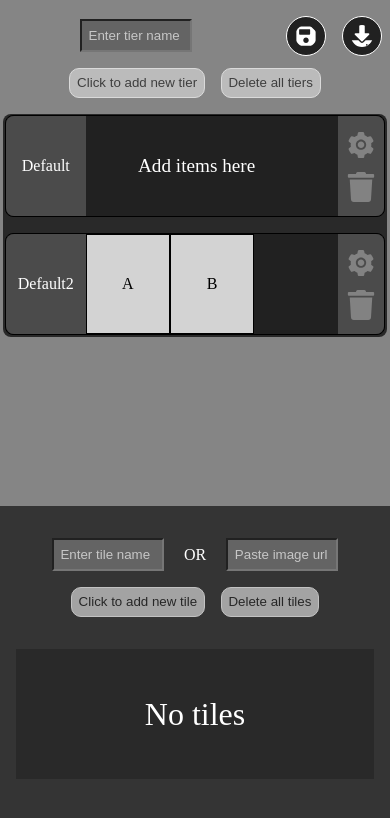
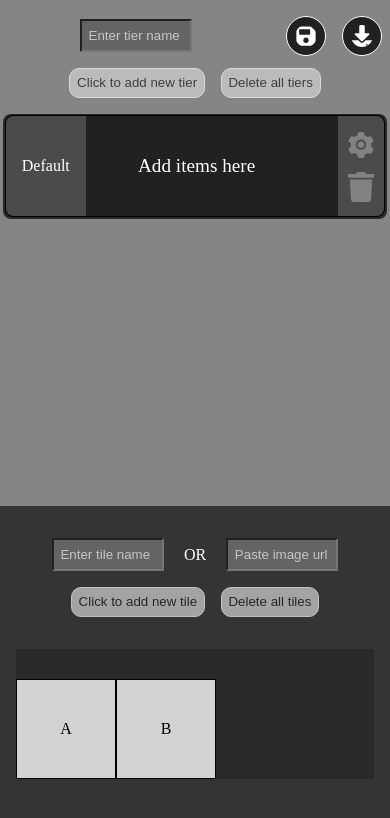
Before and after one commit to Ace1012/drag-n-drop-react, a React (Vite) app: page / in a window 390 px wide. Shown: the top 818 px of the page. Built offline with nearby package versions, Linux system fonts and the light colour scheme.

Commit message:
- Mobile drag and drop tier logic functional. - Used a portal to render tier customization menu.

```diff
--- a/index.html
+++ b/index.html
@@ -9,5 +9,6 @@
   </head>
   <body>
     <div id="root"></div>
+    <div id="portal"></div>
   </body>
 </html>
--- a/src/App.tsx
+++ b/src/App.tsx
@@ -15,6 +15,7 @@ import {
   setDragTier,
   setDragTile,
 } from "./store/useStore";
+import { DataType } from "csstype";
 
 export interface ColorPreset {
   [key: string]: { backgroundColor: string };
@@ -208,17 +209,65 @@ function App() {
     return tilesSectionForwardRef.current!.returnMobileTilesRect();
   }
 
+  function colorToRGB(color: DataType.Color) {
+    const canvas = document.createElement("canvas");
+    const canvasContext = canvas.getContext("2d");
+    canvasContext!.fillStyle = color;
+    const fillStyle = canvasContext!.fillStyle;
+    canvas.remove();
+    // console.log(fillStyle);
+    return fillStyle;
+  }
+
+  /**
+   * Convert rgb value(rgb(154, 205, 50)) to hex #9acd32
+   *
+   * @param rgb
+   * @returns
+   */
+  function computeHex(rgb: string) {
+    let arr = rgb.substring(4, rgb.length - 1).split(", ");
+    const hex = arr.reduce((hex, num) => {
+      return hex.concat(parseInt(num).toString(16));
+    }, "#");
+    console.log(`HEX: ${hex}`);
+    return hex;
+  }
+
+  /**
+   * Code inspired by:
+   *    - https://stackoverflow.com/a/35970186/6017598
+   *    - https://stackoverflow.com/a/3943023/6017598
+   *
+   * @param hex
+   * @returns
+   */
+  function calculateTextColor(hex: string) {
+    hex = hex.substring(1);
+    const [red, green, blue] = [
+      parseInt(hex.slice(0, 2), 16),
+      parseInt(hex.slice(2, 4), 16),
+      parseInt(hex.slice(4, 6), 16),
+    ];
+    return red * 0.299 + green * 0.587 + blue * 0.114 > 120
+      ? "#000000"
+      : "#FFFFFF";
+    // return red * 0.5 + green * 0.5 + blue * 0.5 >= 127.5 ? "#000000" : "#FFFFFF";
+  }
+
   /**
    * Checks whether on mobile to display warning
    */
-  // useEffect(() => {
-  //   const mobileRegex = /iphone|android|ipad/i;
-  //   if (mobileRegex.test(navigator.userAgent)) {
-  //     setIsMobile(true);
-  //     setRevealMobileNav(true);
-  //     console.log("Mobile detected");
-  //   }
-  // }, []);
+  useEffect(() => {
+    const mobileRegex = /iphone|android|ipad/i;
+    if (mobileRegex.test(navigator.userAgent)) {
+      const alreadyWarned = Boolean(sessionStorage.getItem("mobile-warning"));
+      console.log(alreadyWarned);
+      !alreadyWarned && setIsMobile(true);
+      setRevealMobileNav(true);
+      console.log("Mobile detected");
+    }
+  }, []);
 
   return (
     <div
@@ -244,6 +293,7 @@ function App() {
       <PresetsManagement />
       <TierSection
         ref={tiersSectionForwardRef}
+        calculateTextColor={calculateTextColor}
         isPointerHandled={isPointerHandled}
         getTilesSectionRect={getTilesSectionRect}
       />
--- a/src/components/customizationMenu.tsx
+++ b/src/components/customizationMenu.tsx
@@ -1,5 +1,6 @@
 import { forwardRef, useImperativeHandle, useRef } from "react";
 import { ntc } from "../NameThatColor/NameThatColor";
+import ReactDOM from "react-dom";
 
 export interface HandleCustomizationMenuProps {
   editMenuOpacity: (value: string) => void;
@@ -10,9 +11,12 @@ export interface HandleCustomizationMenuProps {
 interface CustomizationMenuProps {
   tierBackgroundColor: string;
   openColorPicker: boolean;
+  parentTierTop: number;
+  isOpen: boolean;
   setOpenColorPicker: React.Dispatch<React.SetStateAction<boolean>>;
   handleSubmit(e: React.FormEvent): void;
   handleNewTitle(e: React.ChangeEvent<HTMLInputElement>): void;
+  calculateTextColor(hex: string): "#000000" | "#FFFFFF";
   closeMenu(): void;
 }
 
@@ -22,11 +26,14 @@ const CustomizationMenu = forwardRef<
 >(
   (
     {
+      parentTierTop,
       tierBackgroundColor,
       openColorPicker,
+      isOpen,
       setOpenColorPicker,
       handleSubmit,
       handleNewTitle,
+      calculateTextColor,
       closeMenu,
     },
     ref
@@ -48,27 +55,23 @@ const CustomizationMenu = forwardRef<
       };
     });
 
-    // function setInputPlaceholderColor(e: React.MouseEvent<HTMLInputElement>) {
-    //   if (e.type === "mouseover") {
-    //     newTitleInputRef.current!.classList.add(
-    //       `${ntc.name(tierBackgroundColor.substring(1))[1].replace(/\s+/g, "")}`
-    //     );
-    //   }
-    //   if (e.type === "mouseleave") {
-    //     newTitleInputRef.current!.classList.remove(
-    //       `${ntc.name(tierBackgroundColor.substring(1))[1].replace(/\s+/g, "")}`
-    //     );
-    //   }
-    // }
-
-    return (
+    return ReactDOM.createPortal(
+      <div
+        className="customization-menu-overlay"
+        style={{
+          zIndex: isOpen ? "100" : "-1",
+        }}
+      >
         <form
+          className="customization-menu"
           ref={customizationMenuRef}
+          data-open={isOpen ? "true" : "false"}
           style={{
-          boxShadow: `inset 0 0 1em ${tierBackgroundColor}`
+            boxShadow: `inset 0 0 2em ${tierBackgroundColor}`,
+            top: parentTierTop,
+            border: `1px solid ${calculateTextColor(tierBackgroundColor)}`,
           }}
           onSubmit={handleSubmit}
-        className="customization-menu"
         >
           <button
             className="color-picker-toggler"
@@ -80,8 +83,6 @@ const CustomizationMenu = forwardRef<
           <input
             type="text"
             ref={newTitleInputRef}
-          // onMouseOver={setInputPlaceholderColor}
-          // onMouseLeave={setInputPlaceholderColor}
             onChange={handleNewTitle}
             placeholder="Enter new title"
           />
@@ -92,6 +93,8 @@ const CustomizationMenu = forwardRef<
             <button type="submit">Save</button>
           </div>
         </form>
+      </div>,
+      document.getElementById("portal")!
     );
   }
 );
--- a/src/components/mobileWarning.tsx
+++ b/src/components/mobileWarning.tsx
@@ -1,19 +1,29 @@
+import { useEffect } from "react";
+
 interface IMobileWarningProps {
   setIsMobile: React.Dispatch<React.SetStateAction<boolean>>;
 }
 
 const MobileWarning = ({ setIsMobile }: IMobileWarningProps) => {
+  useEffect(() => {
+    const initialWarning = Boolean(localStorage.getItem("mobile-warning"));
+    if (!initialWarning) {
+      sessionStorage.setItem("mobile-warning", "true");
+    }
+  }, []);
   return (
     <div className="mobile-warning-overlay" onClick={() => setIsMobile(false)}>
       <div className="mobile-warning" onClick={(e) => e.stopPropagation()}>
-        <span>
-          Currently working on mobile functionality. Please use a computer for
-          now.
+        <span style={{
+          textAlign: "start",
+        }}>
+          Currently working on mobile functionality.
+          If you encounter any bugs feel free to let me know.
         </span>
         {/* <button className="warning-closebtn">&times;</button> */}
-        <button className="warning-closebtn" onClick={() => setIsMobile(false)}>
+        {/* <button className="warning-closebtn" onClick={() => setIsMobile(false)}>
           x
-        </button>
+        </button> */}
       </div>
     </div>
   );
--- a/src/components/tier.tsx
+++ b/src/components/tier.tsx
@@ -18,7 +18,6 @@ import {
   transferTile,
 } from "../store/useStore";
 import { useDispatch, useSelector } from "react-redux";
-import { DataType } from "csstype";
 
 export interface ICustomizationOptions {
   color: string;
@@ -34,6 +33,7 @@ interface TierProps {
   isPointerHandled: React.MutableRefObject<boolean>;
   getTiersSectionRect: () => DOMRect;
   getTilesSectionRect: () => DOMRect;
+  calculateTextColor(hex: string): "#000000" | "#FFFFFF";
   // triggerSnackbar: (message: string) => void;
   children: ITile[];
 }
@@ -43,6 +43,7 @@ const Tier = ({
   isPointerHandled,
   getTiersSectionRect,
   getTilesSectionRect,
+  calculateTextColor,
   // triggerSnackbar,
   children,
 }: TierProps) => {
@@ -68,6 +69,9 @@ const Tier = ({
       : "#212121"
   );
 
+  /**
+   * Drag event handlers
+   */
   function dragStart(e: React.DragEvent) {
     tierRef.current!.style.opacity = "0.5";
     e.dataTransfer.setData("tier", JSON.stringify(tier));
@@ -79,41 +83,11 @@ const Tier = ({
 
   function dragOver(e: React.DragEvent) {
     e.preventDefault();
-    const tierRect = tierRef.current!.getBoundingClientRect();
-    const tierMiddle = tierRect.top + tierRect.height / 2;
-    const delta = e.clientY - tierMiddle;
+    const delta = calculateTierDelta(e);
     const isDraggingTier = e.dataTransfer.types.includes("tier");
     if (!isDraggingThisTier && isDraggingTier) {
       // console.log(tierBackgroundColor);
-      if (delta <= 0) {
-        console.log("Before");
-        tierRef.current!.dataset.positon = "before";
-        tierRef.current!.style.boxShadow = `inset -10px 15px 10px ${
-          tierBackgroundColor === "#212121"
-            ? "cyan"
-            : `${tierBackgroundColor}55`
-        }`;
-        tierHeaderRef.current!.style.boxShadow = `inset 10px 15px 10px ${
-          tierBackgroundColor === "#212121" ? "cyan" : tierBackgroundColor
-        }`;
-        tierFooterRef.current!.style.boxShadow = `inset 10px 15px 10px ${
-          tierBackgroundColor === "#212121" ? "cyan" : tierBackgroundColor
-        }`;
-      } else {
-        console.log("After");
-        tierRef.current!.dataset.positon = "after";
-        tierRef.current!.style.boxShadow = `inset 10px -15px 10px ${
-          tierBackgroundColor === "#212121"
-            ? "cyan"
-            : `${tierBackgroundColor}55`
-        }`;
-        tierHeaderRef.current!.style.boxShadow = `inset 10px -15px 10px ${
-          tierBackgroundColor === "#212121" ? "cyan" : tierBackgroundColor
-        }`;
-        tierFooterRef.current!.style.boxShadow = `inset 10px -15px 10px ${
-          tierBackgroundColor === "#212121" ? "cyan" : tierBackgroundColor
-        }`;
-      }
+      placementIndicator(delta);
     } else if (!isDraggingTier) {
       tierRef.current!.style.border = "1px solid yellow";
     }
@@ -168,6 +142,44 @@ const Tier = ({
     tierRef.current!.removeAttribute("data-position");
   }
 
+  /**
+   * Utility functions
+   */
+
+  function placementIndicator(delta: number) {
+    if (delta <= 0) {
+      tierRef.current!.dataset.positon = "before";
+      tierRef.current!.style.boxShadow = `inset -10px 15px 10px ${
+        tierBackgroundColor === "#212121" ? "cyan" : `${tierBackgroundColor}55`
+      }`;
+      tierHeaderRef.current!.style.boxShadow = `inset 10px 15px 10px ${
+        tierBackgroundColor === "#212121" ? "cyan" : tierBackgroundColor
+      }`;
+      tierRef.current!.style.backgroundColor = "transparent";
+      tierFooterRef.current!.style.boxShadow = `inset -10px 15px 10px ${
+        tierBackgroundColor === "#212121" ? "cyan" : tierBackgroundColor
+      }`;
+    } else {
+      tierRef.current!.dataset.positon = "after";
+      tierRef.current!.style.boxShadow = `inset 10px -15px 10px ${
+        tierBackgroundColor === "#212121" ? "cyan" : `${tierBackgroundColor}55`
+      }`;
+      tierHeaderRef.current!.style.boxShadow = `inset 10px -15px 10px ${
+        tierBackgroundColor === "#212121" ? "cyan" : tierBackgroundColor
+      }`;
+      tierRef.current!.style.backgroundColor = "transparent";
+      tierFooterRef.current!.style.boxShadow = `inset -10px -15px 10px ${
+        tierBackgroundColor === "#212121" ? "cyan" : tierBackgroundColor
+      }`;
+    }
+  }
+
+  function calculateTierDelta(e: React.DragEvent | React.PointerEvent) {
+    const tierRect = tierRef.current!.getBoundingClientRect();
+    const tierMiddle = tierRect.top + tierRect.height / 2;
+    return e.clientY - tierMiddle;
+  }
+
   function tileDrop(
     e: React.DragEvent,
     dragTile: ITile,
@@ -193,12 +205,20 @@ const Tier = ({
     dispatch(removeTier(tier));
   }
 
+  function handleTouchDrop(e: React.PointerEvent<HTMLElement>) {
+    if (dragTier) {
+      const delta = calculateTierDelta(e);
+
+      dispatch(
+        positionTier({ delta, destinationTier: tier, originTier: dragTier })
+      );
+    }
+  }
+
   function reOrganizeTiers(e: React.DragEvent) {
     const dragTier = JSON.parse(e.dataTransfer.getData("tier")) as ITier;
     if (!dragTier) return;
-    const tierRect = tierRef.current!.getBoundingClientRect();
-    const tierMiddle = tierRect.top + tierRect.height / 2;
-    const delta = e.clientY - tierMiddle;
+    const delta = calculateTierDelta(e);
     const closestTier = tier;
     let index: number;
     // triggerSnackbar(
@@ -263,7 +283,7 @@ const Tier = ({
     dragTierShadow.style.pointerEvents = "none";
     dragTierShadow.style.width = `${rect.width}px`;
     dragTierShadow.style.height = `${rect.height}px`;
-    dragTierShadow.style.opacity = "0.5";
+    dragTierShadow.style.opacity = "0.3";
     document.body.append(dragTierShadow);
   }
 
@@ -272,7 +292,7 @@ const Tier = ({
     e.currentTarget.releasePointerCapture(e.pointerId);
   }
 
-  function handleMobilePointerDown(e: React.PointerEvent<HTMLElement>) {
+  function handleContentPointerDown(e: React.PointerEvent<HTMLElement>) {
     if (e.pointerType !== "mouse") {
       releasePointer(e);
       createTierShadow(e);
@@ -281,7 +301,7 @@ const Tier = ({
     }
   }
 
-  function handleMobilePointerUp(e: React.PointerEvent<HTMLElement>) {
+  function handleContentPointerUp(e: React.PointerEvent<HTMLElement>) {
     if (e.pointerType !== "mouse") {
       setIsDraggingThisTier(false);
       tierRef.current!.style.border = "";
@@ -289,6 +309,7 @@ const Tier = ({
       tierHeaderRef.current!.style.backgroundColor = "";
       tierFooterRef.current!.style.backgroundColor = "";
       tierHeaderRef.current!.style.border = "";
+      tierRef.current!.style.backgroundColor = "";
       tierHeaderRef.current!.style.boxShadow =
         tierBackgroundColor === "#212121"
           ? ""
@@ -296,7 +317,7 @@ const Tier = ({
     }
   }
 
-  function handleMobileOnDropTile(e: React.PointerEvent<HTMLUListElement>) {
+  function handleContentOnDropTile(e: React.PointerEvent<HTMLUListElement>) {
     if (e.pointerType !== "mouse") {
       if (dragTile) {
         if (dragTile.parentTier) {
@@ -387,50 +408,32 @@ const Tier = ({
     closeMenu();
   }
 
-  function colorToRGB(color: DataType.Color) {
-    const canvas = document.createElement("canvas");
-    const canvasContext = canvas.getContext("2d");
-    canvasContext!.fillStyle = color;
-    const fillStyle = canvasContext!.fillStyle;
-    canvas.remove();
-    // console.log(fillStyle);
-    return fillStyle;
+  /**
+   * Pointer event handlers
+   */
+
+  function handlePointerUp(e: React.PointerEvent<HTMLLIElement>) {
+    if (e.pointerType !== "mouse") {
+      if (dragTier && dragTier.title !== tier.title) {
+        handleTouchDrop(e);
+        // dispatch(setDragTile(null));
+        // e.currentTarget.style.opacity = "";
+        delete tierRef.current!.dataset.positon;
+      }
+    }
   }
 
-  /**
-   * Convert rgb value(rgb(154, 205, 50)) to hex #9acd32
-   *
-   * @param rgb
-   * @returns
-   */
-  function computeHex(rgb: string) {
-    let arr = rgb.substring(4, rgb.length - 1).split(", ");
-    const hex = arr.reduce((hex, num) => {
-      return hex.concat(parseInt(num).toString(16));
-    }, "#");
-    console.log(`HEX: ${hex}`);
-    return hex;
+  function handlePointerMove(e: React.PointerEvent<HTMLLIElement>) {
+    if (e.pointerType !== "mouse") {
+      if (dragTier && dragTier.title !== tier.title) {
+        const delta = calculateTierDelta(e);
+        placementIndicator(delta);
+      }
+    }
   }
 
-  /**
-   * Code inspired by:
-   *    - https://stackoverflow.com/a/35970186/6017598
-   *    - https://stackoverflow.com/a/3943023/6017598
-   *
-   * @param hex
-   * @returns
-   */
-  function calculateTextColor(hex: string) {
-    hex = hex.substring(1);
-    const [red, green, blue] = [
-      parseInt(hex.slice(0, 2), 16),
-      parseInt(hex.slice(2, 4), 16),
-      parseInt(hex.slice(4, 6), 16),
-    ];
-    return red * 0.299 + green * 0.587 + blue * 0.114 > 120
-      ? "#000000"
-      : "#FFFFFF";
-    // return red * 0.5 + green * 0.5 + blue * 0.5 >= 127.5 ? "#000000" : "#FFFFFF";
+  function getTierTop() {
+    return tierRef.current?.getBoundingClientRect().top;
   }
 
   useEffect(() => {
@@ -468,6 +471,8 @@ const Tier = ({
       onDragEnd={dragEnd}
       onDragOver={(e) => dragOver(e)}
       onDragLeave={(e) => dragLeave(e)}
+      onPointerUp={handlePointerUp}
+      onPointerMove={handlePointerMove}
       style={{
         backgroundColor: `${tierBackgroundColor}`,
         // boxShadow: `8px 8px 10px ${tierBackgroundColor}`
@@ -484,8 +489,8 @@ const Tier = ({
         }}
         onMouseEnter={(e) => handleDraggable(e)}
         onMouseLeave={(e) => handleDraggable(e)}
-        onPointerDown={(e) => handleMobilePointerDown(e)}
-        onPointerUp={(e) => handleMobilePointerUp(e)}
+        onPointerDown={(e) => handleContentPointerDown(e)}
+        onPointerUp={(e) => handleContentPointerUp(e)}
         onDragLeave={(e) => e.stopPropagation()}
       >
         <span>{tier.title}</span>
@@ -493,7 +498,7 @@ const Tier = ({
       <ul
         ref={contentAreaRef}
         onDragLeave={(e) => e.stopPropagation()}
-        onPointerUp={handleMobileOnDropTile}
+        onPointerUp={handleContentOnDropTile}
         style={{
           color: calculateTextColor(tierBackgroundColor),
         }}
@@ -554,8 +559,10 @@ const Tier = ({
           size={30}
           color="rgb(130, 130, 130)"
         />
-        {/* <div className="customization-overlay"> */}
         <CustomizationMenu
+          parentTierTop={getTierTop() ?? 0}
+          calculateTextColor={calculateTextColor}
+          isOpen={isCustomizationMenuOpen}
           tierBackgroundColor={tierBackgroundColor}
           openColorPicker={openColorPicker}
           setOpenColorPicker={setOpenColorPicker}
@@ -564,7 +571,6 @@ const Tier = ({
           handleSubmit={handleSubmit}
           ref={customMenuRef}
         />
-        {/* </div> */}
         <FaTrash
           className="footer-icon"
           onClick={dispatchRemoveTier}
--- a/src/components/tierSection.tsx
+++ b/src/components/tierSection.tsx
@@ -16,10 +16,11 @@ import { addTier, deleteAllTiers, selectTiers } from "../store/useStore";
 interface ITierSectionProps {
   isPointerHandled: React.MutableRefObject<boolean>;
   getTilesSectionRect: () => DOMRect;
+  calculateTextColor(hex: string): "#000000" | "#FFFFFF";
 }
 
 const TierSection = forwardRef<ITierSectionForwardRefProps, ITierSectionProps>(
-  ({ isPointerHandled, getTilesSectionRect }, ref) => {
+  ({ isPointerHandled, getTilesSectionRect, calculateTextColor }, ref) => {
     const inputTierRef = useRef<HTMLInputElement>(null);
     const tiersSectionRef = useRef<HTMLDivElement>(null);
     const tiersRef = useRef<HTMLUListElement>(null);
@@ -95,6 +96,7 @@ const TierSection = forwardRef<ITierSectionForwardRefProps, ITierSectionProps>(
               <Tier
                 key={`container${uuid()}`}
                 tier={iTier}
+                calculateTextColor={calculateTextColor}
                 isPointerHandled={isPointerHandled}
                 getTiersSectionRect={getTiersSectionRect}
                 getTilesSectionRect={getTilesSectionRect}
--- a/src/store/tiersSlice.ts
+++ b/src/store/tiersSlice.ts
@@ -50,19 +50,19 @@ const initialTiers: TiersSliceState = {
         // },
       ],
     },
-    {
-      title: "default2",
-      children: [
-        {
-          id: "tiledkajdbjahkdnaklsdasadada",
-          name: "A",
-        },
-        {
-          id: "tilealsbdalkjdblkajdnalkdjns",
-          name: "B",
-        },
-      ],
-    },
+    // {
+    //   title: "default2",
+    //   children: [
+    //     {
+    //       id: "tiledkajdbjahkdnaklsdasadada",
+    //       name: "A",
+    //     },
+    //     {
+    //       id: "tilealsbdalkjdblkajdnalkdjns",
+    //       name: "B",
+    //     },
+    //   ],
+    // },
   ],
 };
 
--- a/src/store/tilesSlice.ts
+++ b/src/store/tilesSlice.ts
@@ -22,14 +22,14 @@ interface PositionTilesParams {
 
 const initialTiles: TilesSliceState = {
   tiles: [
-    // {
-    //   id: "tiledkajdbjahkdnaklsdasadada",
-    //   name: "A",
-    // },
-    // {
-    //   id: "tilealsbdalkjdblkajdnalkdjns",
-    //   name: "B",
-    // },
+    {
+      id: "tiledkajdbjahkdnaklsdasadada",
+      name: "A",
+    },
+    {
+      id: "tilealsbdalkjdblkajdnalkdjns",
+      name: "B",
+    },
   ],
 };
 
--- a/styles.css
+++ b/styles.css
@@ -24,11 +24,9 @@
   border: 1px solid black;
   border-radius: 8px;
 }
-::-webkit-scrollbar-track:hover {
-  background: white;
-}
-::-webkit-scrollbar-thumb:hover {
-  background: grey;
+
+body:has([data-open="true"]) .tiers{
+  overflow: hidden;
 }
 
 button {
@@ -40,10 +38,6 @@ button {
   border-radius: 10px;
   opacity: 0.7;
   transition: all ease-in-out 150ms;
-}
-button:not(:disabled):hover {
-  opacity: 1;
-  border: 1px solid black;
 }
 button:not(:disabled):active {
   transform: translateY(1px);
@@ -170,7 +164,7 @@ option {
 .tiers {
   position: relative;
   background-color: rgb(133, 133, 133);
-  background-color: #292929;
+  background-color: transparent;
   border-radius: 8px;
   display: flex;
   flex-direction: column;
@@ -217,15 +211,6 @@ option {
   border-radius: 50%;
   border: 1px solid white;
   transition: all ease-in-out 150ms;
-}
-.save-presets:hover,
-.load-presets:hover {
-  color: #212121;
-  translate: 0 -5px;
-  box-shadow: none;
-  border: 1px solid black;
-  border-radius: 8px;
-  background-color: white;
 }
 .save-presets:active {
   box-shadow: inset 8px 8px 10px black;
@@ -274,9 +259,9 @@ option {
   color: white;
   transition: all ease-in-out 150ms;
 }
-.close-drag-area:hover {
+/* .close-drag-area:hover {
   scale: 1.5;
-}
+} */
 
 .controls {
   display: flex;
@@ -343,15 +328,11 @@ option {
   transition: all ease-in-out 350ms;
 }
 
-.footer-icon:hover {
-  color: white !important;
-}
-
 .cog-clicked {
   transform: rotate(90deg);
 }
 
-.customization-overlay {
+.customization-menu-overlay {
   position: fixed;
   top: 0;
   right: 0;
@@ -359,43 +340,46 @@ option {
   left: 0;
   height: 100vh;
   width: 100vw;
-  background-color: black;
+  background-color: rgba(0, 0, 0, 0.212);
   display: flex;
   justify-content: center;
   align-items: center;
 }
 .customization-menu {
-  display: grid;
+  display: flex;
+  flex-direction: column;
   grid-template-columns: 1fr;
   row-gap: 5px;
-  justify-items: center;
+  justify-content: center;
+  align-items: center;
   position: absolute;
   background-color: rgb(255, 255, 255);
   color: black;
   border-radius: 10px;
-  border: 1px solid black;
-  padding: 0.5em;
+  border: 1px solid white;
   opacity: 0;
   scale: 0;
-  width: 150px;
-  height: 120px;
-  left: -10em;
+  /* width: 150px;
+  height: 120px; */
+  width: 50%;
+  /* height: 200px; */
+  aspect-ratio: 1.2;
+  right: 25%;
   z-index: 100;
   transition: all ease-in-out 150ms 100ms;
 }
 .customization-menu input {
   border-radius: 0 0 8px 8px;
   width: 80%;
+  height: 2rem;
 }
 .customization-menu input::-webkit-input-placeholder {
   color: rgb(255, 255, 255, 0.5);
 }
-/* .customization-menu input:hover::-webkit-input-placeholder{
-  color: cyan;
-} */
 .customization-menu .color-picker-toggler {
   border-radius: 8px 8px 0 0;
   width: 80%;
+  height: 2rem;
 }
 .colors {
   display: flex;
@@ -512,6 +496,34 @@ option {
   position: absolute;
   background-color: red !important;
   border-radius: 50%;
+}
+
+@media (hover: hover) {
+  ::-webkit-scrollbar-track:hover {
+    background: white;
+  }
+  ::-webkit-scrollbar-thumb:hover {
+    background: grey;
+  }
+  button:not(:disabled):hover {
+    opacity: 1;
+    border: 1px solid black;
+  }
+  .save-presets:hover,
+  .load-presets:hover {
+    color: #212121;
+    translate: 0 -5px;
+    box-shadow: none;
+    border: 1px solid black;
+    border-radius: 8px;
+    background-color: white;
+  }
+  .close-drag-area:hover {
+    scale: 1.5;
+  }
+  .footer-icon:hover {
+    color: white !important;
+  }
 }
 
 @media screen and (max-width: 1150px) {
@@ -644,6 +656,10 @@ option {
     height: 30px;
     color: white;
   }
+
+  .tiers {
+    background-color: #292929;
+  }
   .tier-container {
     max-height: fit-content;
   }
```
Lines whose indentation alone changed are shown as unchanged.
